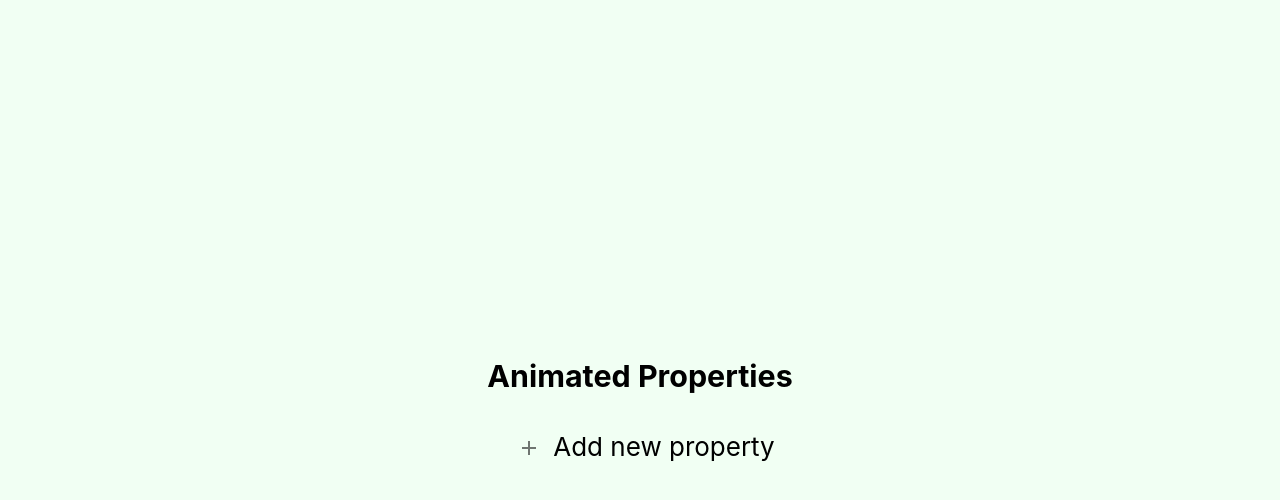
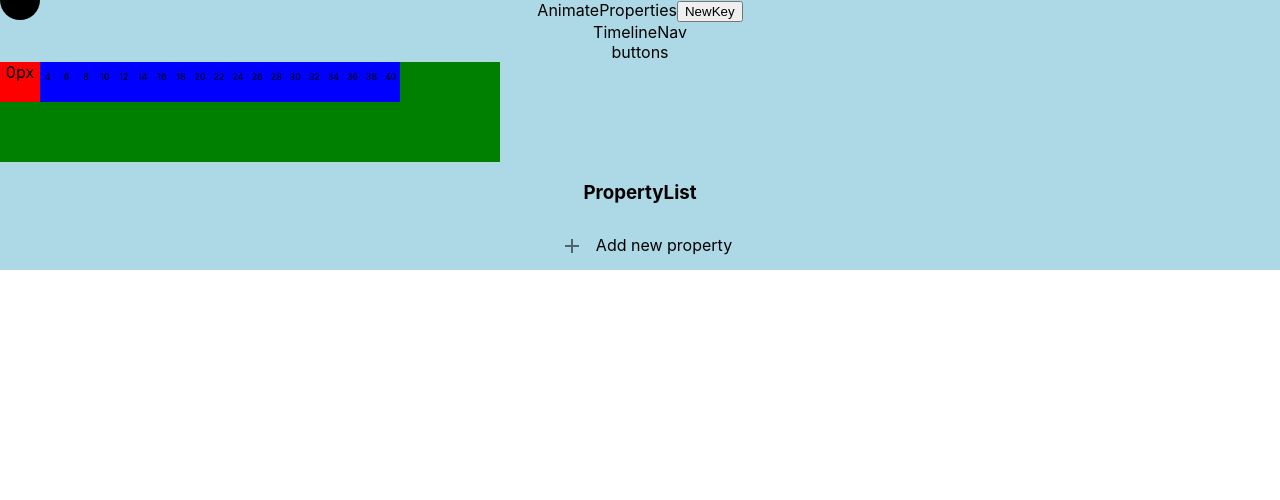
Before and after one commit to css-animations/animade-easy, a React (Create React App) app: page / in a window 1280 px wide. Shown: the top 500 px of the page. Built offline with nearby package versions, Linux system fonts and the light colour scheme.

Commit message:
AnimateProperties Structure

```diff
--- a/src/App.tsx
+++ b/src/App.tsx
@@ -1,8 +1,9 @@
 import React, { useState, useEffect } from "react";
 import logo from "./logo.svg";
-import AnimatedProperties from "./components/AnimatedProperties";
+import {AnimateProperties} from "./components/AnimateProperties";
 import "./App.css";
-import Dropdown from "react-dropdown";
+import {TimelineNav} from "./components/TimelineNav";
+
 function App() {
   const [headContent, setHeadContent] = useState("");
   const [classInput, setClassInput] = useState("");
@@ -13,26 +14,9 @@ function App() {
     setHeadContent(head.innerHTML);
   }, []);
 
-  function injectCSS(chosenClass: string) {
-    const head = window.document.getElementsByTagName("HEAD")[0];
-    const newStyle = document.createElement("style");
-    newStyle.innerHTML = `
-    .${chosenClass} {
-      animation: App-logo-spin infinite 20s linear;
-    }
-    `;
-    head.appendChild(newStyle);
-  }
-
-  function resetCSS() {
-    const head = window.document.getElementsByTagName("HEAD")[0];
-    head.innerHTML = headContent;
-  }
   return (
     <div className="App">
-      <header className="App-header">
-        <AnimatedProperties />
-      </header>
+        <AnimateProperties />
     </div>
   );
 }
--- /dev/null
+++ b/src/components/AnimateProperties.tsx
@@ -0,0 +1,35 @@
+import React, { useEffect, useState } from "react";
+import PropertyList from "./PropertyList"
+import {TimelineNav} from "./TimelineNav"
+import {KeyDot} from "./KeyDot"
+
+export function AnimateProperties(){
+    const useMousePosition = () => {
+        const [position, setPosition] = useState({ x: 0, y: 0 });
+
+        useEffect(() => {
+          const setFromEvent = (e: any) => setPosition({ x: e.clientX, y: e.clientY });
+          window.addEventListener("mousemove", setFromEvent);
+
+          return () => {
+            window.removeEventListener("mousemove", setFromEvent);
+          };
+        }, []);
+
+        return position;
+      };
+    var mouseX = useMousePosition().x;
+    var mouseY = useMousePosition().y;
+
+    return(
+        <div style ={{backgroundColor:"lightblue"}}>
+            AnimateProperties
+            <button>
+                NewKey
+            </button>
+            <TimelineNav mouseX = {mouseX} mouseY = {mouseY}></TimelineNav>
+            <PropertyList></PropertyList>
+            <KeyDot x = {mouseX} y = {mouseY} locked = {false} yLock = {100} xmin = {20} xmax = {500} selected = {false}></KeyDot>
+        </div>
+    )
+}
--- /dev/null
+++ b/src/components/KeyDot.tsx
@@ -0,0 +1,38 @@
+import React, { useEffect, useState } from "react";
+
+interface KeyDotProps{
+  x:number,
+  y:number,
+  locked:boolean,
+  yLock:number,
+  xmin:number,
+  xmax:number,
+  selected:boolean,
+}
+export function KeyDot(props:KeyDotProps){
+  var posx = props.x;
+  var posy = props.y;
+
+  if (props.x < props.xmin) {
+    posx = props.xmin;
+  } else if (props.x > props.xmax) {
+    posx = props.xmax;
+  }
+
+  if (props.locked) {
+    posy = props.yLock;
+  }
+  return (
+    <div style = {{
+      width:"40px",
+      height: "40px",
+      borderRadius: "50%",
+      backgroundColor: "black",
+      left: `${posx - 20}px`,
+      top:`${posy - 20}px`,
+      position:"absolute",
+    }}>
+
+    </div>
+  )
+}
--- a/src/components/AnimatedProperties.tsx
+++ b/src/components/PropertyList.tsx
@@ -1,12 +1,12 @@
 import React, { useState } from "react";
 import Property from "./Property";
 import NewChild from "./NewChild";
-
-function AnimatedProperties() {
+function PropertyList() {
   const [propertiesArray, setPropertiesArray] = useState<string[]>([]);
   return (
     <div>
-      <h3>Animated Properties</h3>
+      <h3>PropertyList</h3>
+
       {propertiesArray.map((i, index) => {
         return <Property key={index} name={i} />;
       })}
@@ -19,4 +19,4 @@ function AnimatedProperties() {
   );
 }
 
-export default AnimatedProperties;
+export default PropertyList;
--- /dev/null
+++ b/src/components/TimeRuler.tsx
@@ -0,0 +1,65 @@
+import React, { useEffect, useState } from "react";
+
+interface Props{
+  mouseX: number,
+  mouseY: number,
+}
+
+export function TimeRuler(props: Props){
+    const [location, setLocation] = useState(0)
+    const [clicked, setClicked] = useState(false)
+    var mousex = props.mouseX;
+    const [bounds, setBounds] = useState({x:20,width:20})
+    var leftBound = bounds.x;
+    var rightBound = bounds.x + bounds.width;
+
+    function bounder(clicked:any){
+
+        let loc = 0;
+        if(clicked){
+            loc = mousex-20;
+        } else {
+            loc = location;
+        }
+        if (loc<leftBound) loc = leftBound;
+        if (loc>rightBound) loc = rightBound;
+        return `${loc}px`
+    }
+
+    function labels(totalTime:number){
+        let step = totalTime/20;
+        let children = []
+        for (let i = 0; i <= 20; i++) {
+            children.push(<p style = {{fontSize:"9px", flex:"1"}}>{i*step}</p>)
+        }
+        return children
+    }
+    return(
+        <div style = {{width:"500px",height:"100px", backgroundColor:"green"}}
+            onMouseUp = {() => {setClicked(false); setLocation(mousex-20)}}
+            onMouseLeave = {() => {if(clicked){setClicked(false); setLocation(mousex-20)}}}>
+            <div className = "TimeRulerContainer" style = {{width:"400px", height:"40px", backgroundColor:"blue", display:"flex", flexDirection:"row"}}
+                onMouseDown ={() => setClicked(true)}
+                ref={el => {
+                    if (!el) return;
+                    console.log("initial width", el.getBoundingClientRect().width);
+                    let prevValue = JSON.stringify(el.getBoundingClientRect());
+                    const handle = setInterval(() => {
+                      let nextValue = JSON.stringify(el.getBoundingClientRect());
+                      if (nextValue === prevValue) {
+                        clearInterval(handle);
+                        setBounds({x: el.getBoundingClientRect().x, width: el.getBoundingClientRect().width})
+                      } else {
+                        prevValue = nextValue;
+                      }
+                    }, 100);
+                  }}
+                >
+                <div style = {{width:"40px",height:"40px", backgroundColor:"red", position:"absolute", fontSize:"16px", left:bounder(clicked)}}>
+                    {bounder(clicked)}
+                </div>
+                {labels(40)}
+            </div>
+        </div>
+    )
+}
--- /dev/null
+++ b/src/components/TimelineNav.tsx
@@ -0,0 +1,15 @@
+import React from "react";
+import {TimeRuler} from "./TimeRuler"
+
+interface Props{
+    mouseX: number,
+    mouseY: number,
+}
+export function TimelineNav(props: Props){
+    return(
+        <div className="TimelineNav">TimelineNav
+            <div>buttons</div>
+            <TimeRuler mouseX = {props.mouseX} mouseY = {props.mouseY}></TimeRuler>
+        </div>
+    )
+}
```
